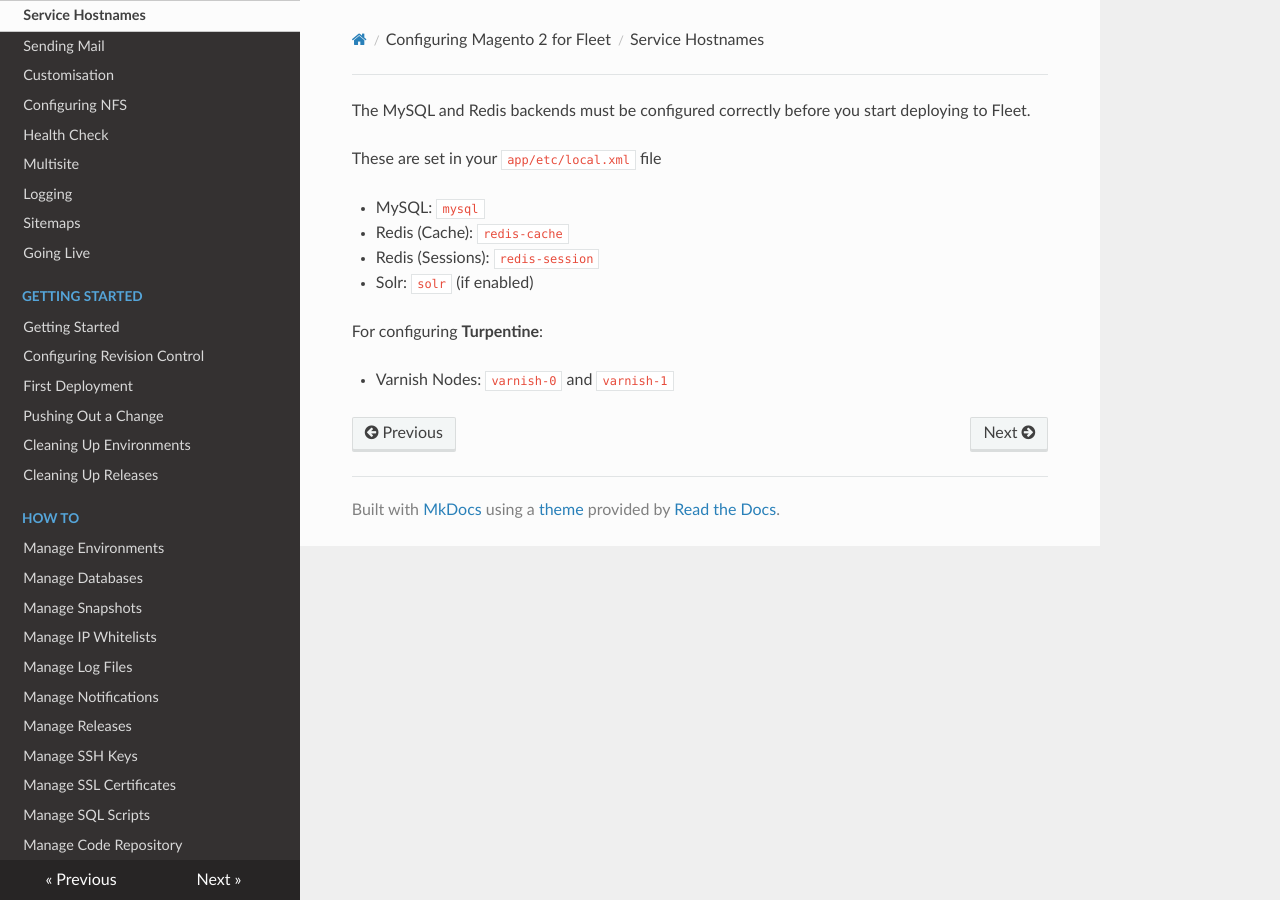
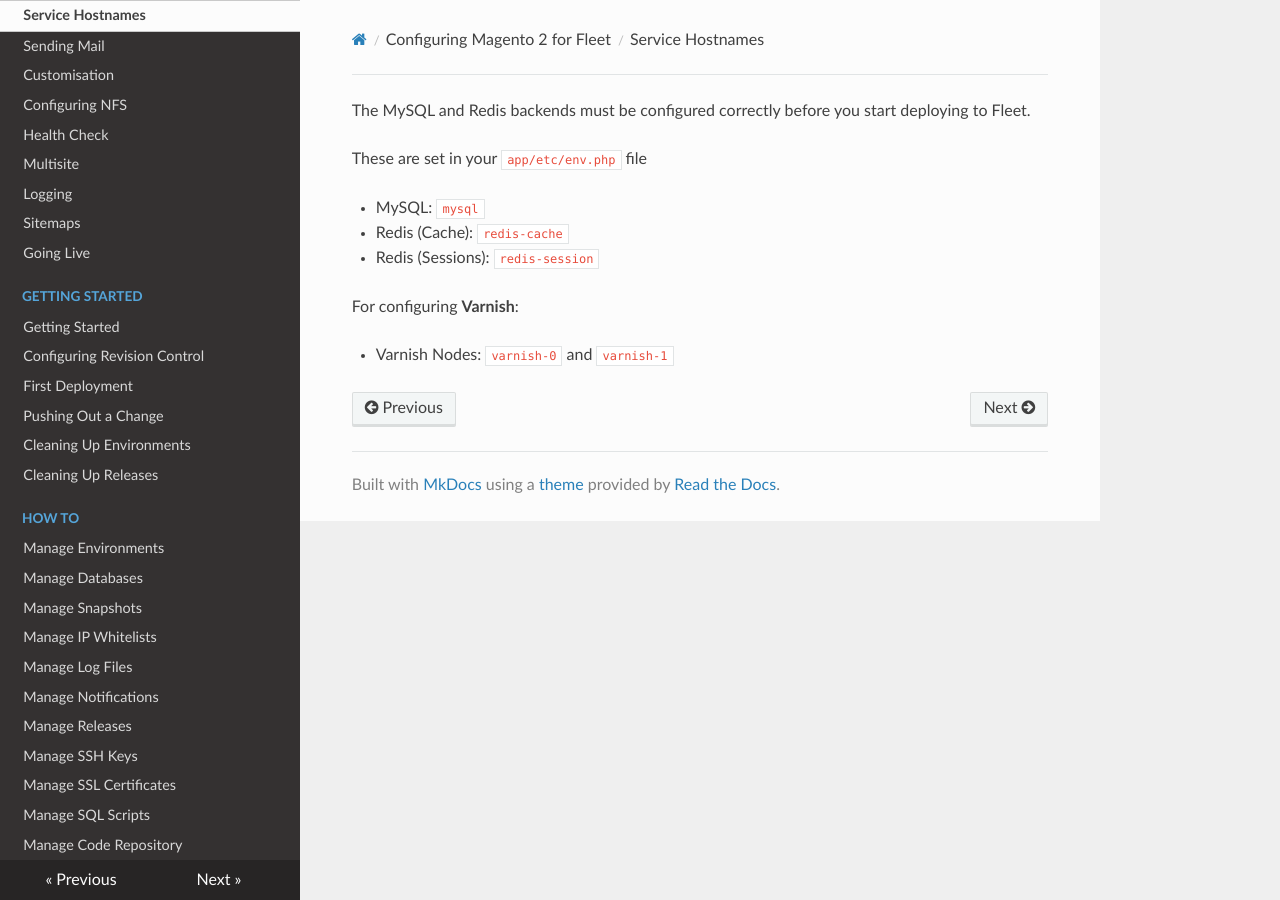
Before and after one commit to anchor/fleet-magento-docs, an MkDocs documentation site: the page built from docs/configuring-magento-2-for-fleet/service-hostnames.md, in a window 1280 px wide. Built offline with MkDocs 1.6.1, drawn with Linux system fonts in a browser that asks for light colours; nearby versions of some CDN libraries; old or Windows-style settings are respelled for this version of MkDocs.

Commit message:
Update service hostname docs to reflect new config file

```diff
--- a/docs/configuring-magento-2-for-fleet/service-hostnames.md
+++ b/docs/configuring-magento-2-for-fleet/service-hostnames.md
@@ -1,13 +1,12 @@
 The MySQL and Redis backends must be configured correctly before you start
 deploying to Fleet.
 
-These are set in your `app/etc/local.xml` file
+These are set in your `app/etc/env.php` file
 
  * MySQL: `mysql`
  * Redis (Cache): `redis-cache`
  * Redis (Sessions): `redis-session`
- * Solr: `solr` (if enabled)
 
-For configuring **Turpentine**:
+For configuring **Varnish**:
 
  * Varnish Nodes: `varnish-0` and `varnish-1`
```
